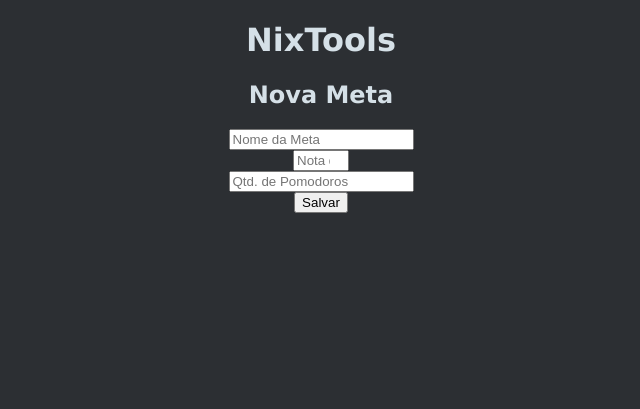
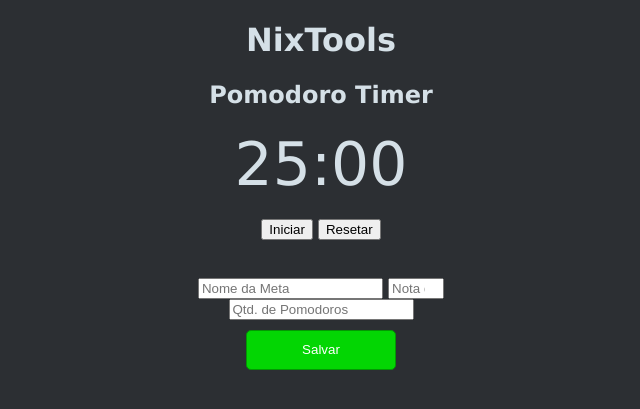
Before and after one commit to byancabsc/HackPyDB, a Flask app: page /add_goal in a window 1280 px wide. Shown: the part 29-438 px from the top of the page, without its empty margins (319-959 px from the left). Run offline with Flask 3, Linux system fonts and the light colour scheme; the visitor is signed in with stand-in values (Sample User, id 1).

Commit message:
Mesclando pomodoro com o campo de adicionar notas e tarefas

```diff
--- a/templates/add_goal.html
+++ b/templates/add_goal.html
@@ -1,12 +1,52 @@
 {% extends "template.html" %} {% block body %}
 
+<h2>Pomodoro Timer</h2>
+<div id="timer" style="font-size: 60px; margin: 20px 0;">25:00</div>
+<button onclick="startTimer()">Iniciar </button>
+<button onclick="resetTimer()">Resetar </button><br>
 
-<h2>Nova Meta</h2>
-<form method="POST">
-    <input type="text" name="title" placeholder="Nome da Meta" required><br>
+<script>
+    let totalTime = 25 * 60;
+    let timer;
+    let running = false;
+
+    function updateDisplay() {
+        let minutes = Math.floor(totalTime / 60);
+        let seconds = totalTime % 60;
+        document.getElementById("timer").innerText =
+            `${String(minutes).padStart(2, '0')}:${String(seconds).padStart(2, '0')}`;
+    }
+
+    function startTimer() {
+        if (running) return;
+        running = true;
+        timer = setInterval(() => {
+            if (totalTime > 0) {
+                totalTime--;
+                updateDisplay();
+            } else {
+                clearInterval(timer);
+                alert("Tempo finalizado! Faça uma pausa.");
+            }
+        }, 1000);
+    }
+
+    function resetTimer() {
+        clearInterval(timer);
+        totalTime = 25 * 60;
+        updateDisplay();
+        running = false;
+    }
+    </script>
+
+    <form method="POST">
+    <br><br>
+    <input type="text" name="title" placeholder="Nome da Meta" required>
     <input type="number" name="score" placeholder="Nota de Produtividade (0-10)" min="0" max="10" required><br>
     <input type="number" name="pomodoros" placeholder="Qtd. de Pomodoros" min="0" required><br>
-    <input type="submit" value="Salvar">
-</form>
+    <input type="submit" value="Salvar" class="add-btn">
+    </form>
+
+
 
 {% endblock %}
```
